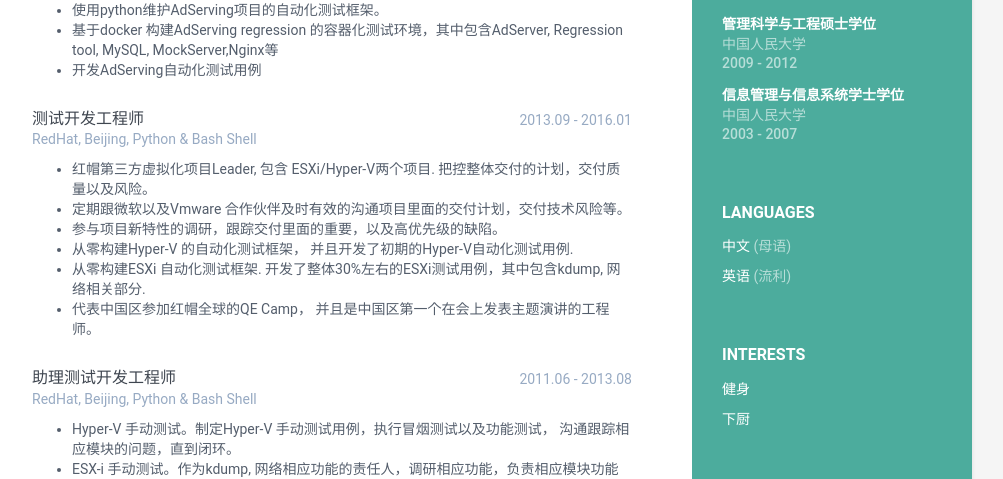
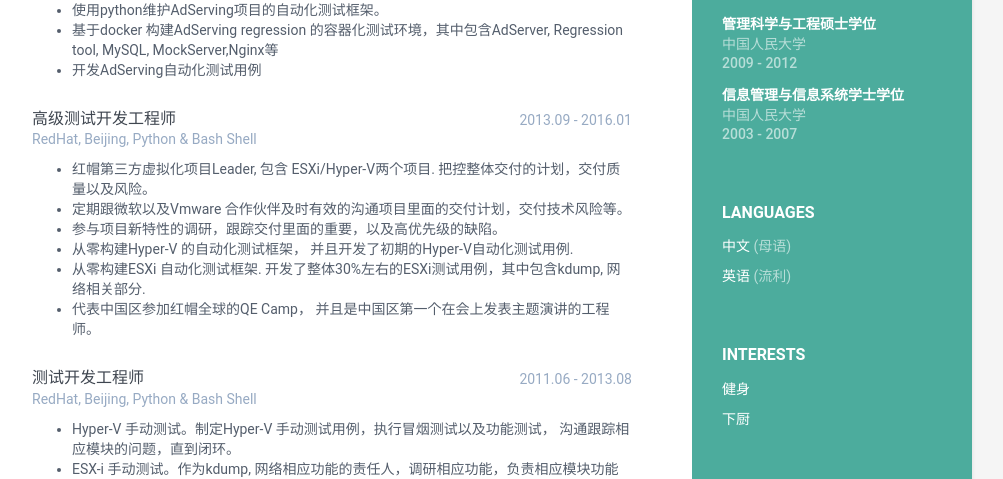
Before and after one commit to yoyo76ke/CNCV, a Jekyll site: the page built from index.html, in a window 1280 px wide and 900 px high, scrolled down 389 px. Shown: the part 151-630 px from the top of the window, without its empty margins (168-1171 px from the left). Built offline with Jekyll 4.4.1, drawn with Linux system fonts in a browser that asks for light colours.

Commit message:
Update data.yml

```diff
--- a/_data/data.yml
+++ b/_data/data.yml
@@ -68,7 +68,7 @@ experiences:
           - 基于docker 构建AdServing regression 的容器化测试环境，其中包含AdServer, Regression tool, MySQL, MockServer,Nginx等
           - 开发AdServing自动化测试用例
 
-    - role: 测试开发工程师
+    - role: 高级测试开发工程师
       time: 2013.09 - 2016.01
       company: RedHat, Beijing, Python &amp;  Bash Shell
       details: |
@@ -79,7 +79,7 @@ experiences:
           - 从零构建ESXi 自动化测试框架. 开发了整体30%左右的ESXi测试用例，其中包含kdump, 网络相关部分.
           - 代表中国区参加红帽全球的QE Camp， 并且是中国区第一个在会上发表主题演讲的工程师。
 
-    - role: 助理测试开发工程师
+    - role: 测试开发工程师
       time: 2011.06 - 2013.08
       company: RedHat, Beijing, Python &amp;  Bash Shell
       details: |
```
